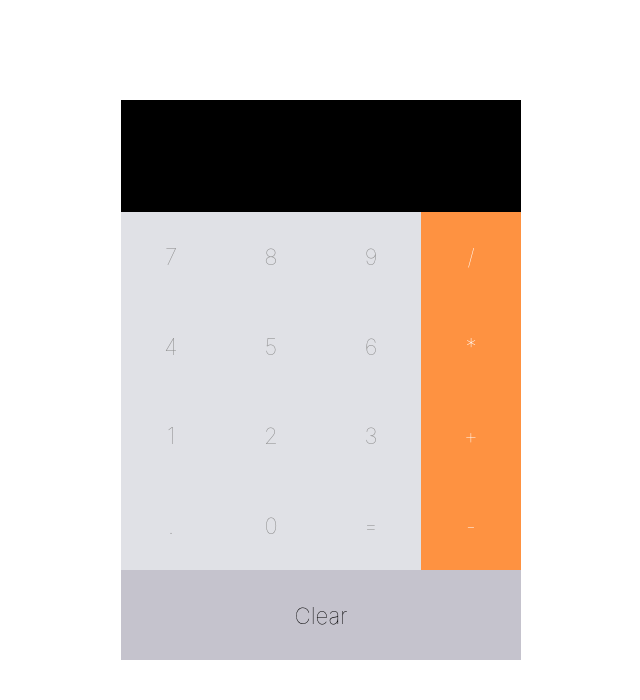
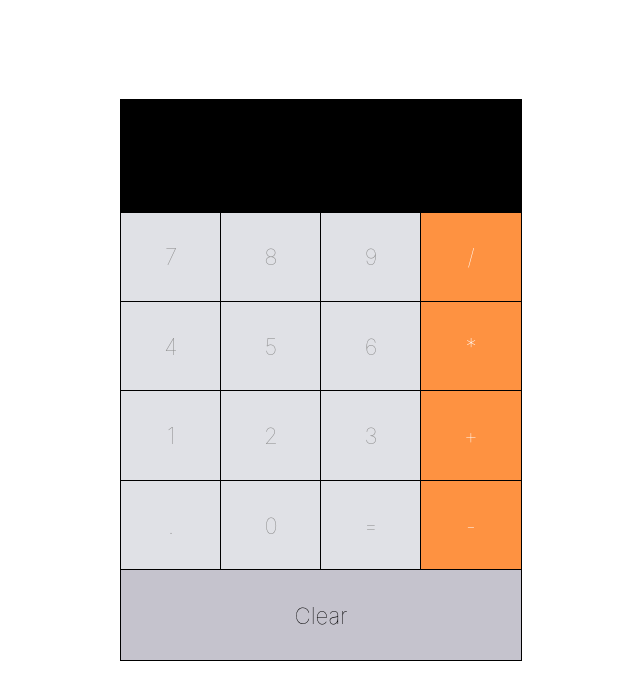
Before and after one commit to wisdom161/react-calculator, a React (Create React App) app: page / in a window 1280 px wide. Shown: the top 700 px of the page, without its empty margins (319-959 px from the left). Built offline with nearby package versions, Linux system fonts and the light colour scheme.

Commit message:
fixed styling of buttons

```diff
--- a/src/styles/Button.css
+++ b/src/styles/Button.css
@@ -8,6 +8,7 @@
   background-color: #e0e1e6;
   color: #888888;
   flex: 1;
+  outline: 1px solid black;
 }
 
 .operator {
--- a/src/styles/ClearButton.css
+++ b/src/styles/ClearButton.css
@@ -8,4 +8,5 @@
   background-color: #c5c3cd;
   color: #000000;
   flex: 1;
+  outline: 1px solid black;
 }
--- a/src/styles/Input.css
+++ b/src/styles/Input.css
@@ -8,4 +8,5 @@
   background-color: #000000;
   color: #ffffff;
   padding: 0.5em;
+  outline: 1px solid black;
 }
```
